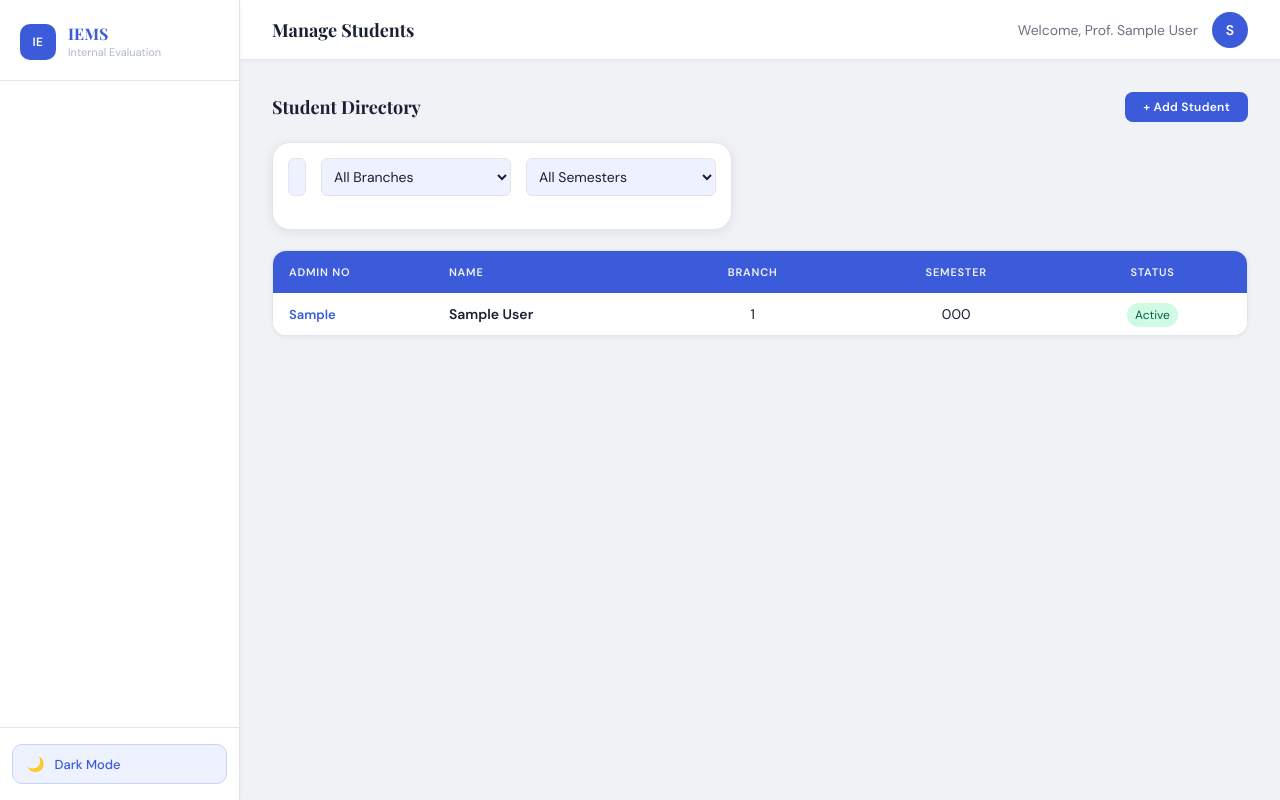
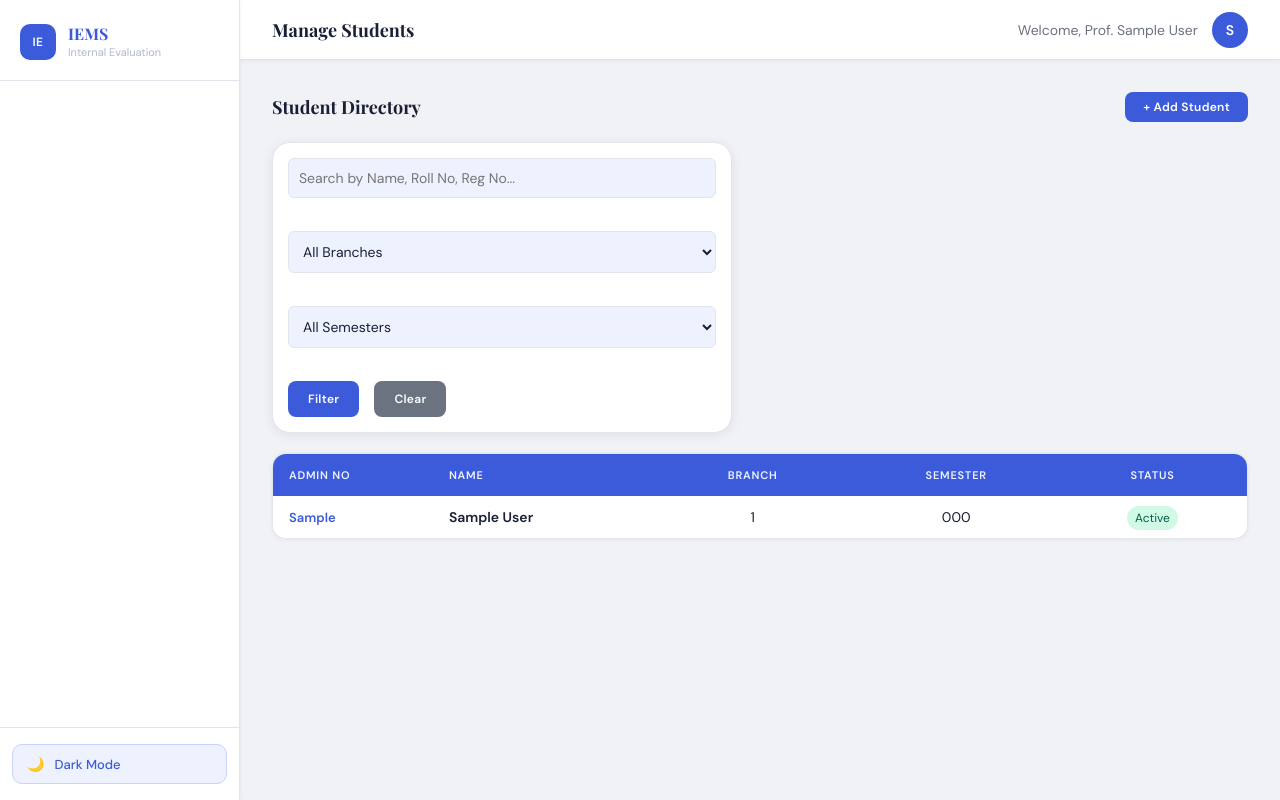
Before and after one commit to alanaj77/College-Internal-Evaluation-System, a Flask app: page /admin/students in a window 1280 px wide. Run offline with Flask 3, Linux system fonts and the light colour scheme; the visitor is signed in with stand-in values (Sample User, id 1); tables that the repository leaves empty or names only in its code hold one stand-in row (values such as "Sample post"); data that the repository does not hold is empty.

Commit message:
Update: Add all semesters and branch filtering

```diff
--- a/app/templates/admin/manage_students.html
+++ b/app/templates/admin/manage_students.html
@@ -23,21 +23,34 @@
     <button class="action-btn" onclick="window.location.href='/admin/add_student'">+ Add Student</button>
 </div>
 
-<div class="card" style="margin-bottom: 20px; display: flex; gap: 15px; padding: 15px;">
-    <input type="text" id="search-input" placeholder="Search by Name, Roll No, Reg No..." style="flex: 1; padding: 8px; border-radius: 6px; border: 1px solid var(--border);" onkeyup="applyFilters()">
-    <select id="branch-filter" style="padding: 8px; border-radius: 6px; border: 1px solid var(--border);" onchange="applyFilters()">
+<div class="card" style="margin-bottom: 20px; display: flex; flex-wrap: wrap; gap: 15px; padding: 15px; align-items: center;">
+
+    <input type="text" id="search-input" placeholder="Search by Name, Roll No, Reg No..."
+           style="flex: 1; min-width: 250px; padding: 10px; border-radius: 6px; border: 1px solid var(--border);">
+
+    <select id="branch-filter" style="padding: 10px; border-radius: 6px; border: 1px solid var(--border); min-width: 150px;">
         <option value="">All Branches</option>
         <option value="CSE">CSE</option>
         <option value="ECE">ECE</option>
-        <option value="MECH">MECH</option>
+        <option value="ME">ME</option>
+        <option value="EEE">EEE</option>
+        <option value="CE">CE</option>
     </select>
-    <select id="sem-filter" style="padding: 8px; border-radius: 6px; border: 1px solid var(--border);" onchange="applyFilters()">
+
+    <select id="sem-filter" style="padding: 10px; border-radius: 6px; border: 1px solid var(--border); min-width: 150px;">
         <option value="">All Semesters</option>
         <option value="1">Semester 1</option>
         <option value="2">Semester 2</option>
         <option value="3">Semester 3</option>
         <option value="4">Semester 4</option>
+        <option value="5">Semester 5</option>
+        <option value="6">Semester 6</option>
+        <option value="7">Semester 7</option>
+        <option value="8">Semester 8</option>
     </select>
+
+    <button type="button" class="action-btn" onclick="applyFilters()" style="padding: 10px 20px;">Filter</button>
+    <button type="button" class="action-btn" onclick="clearFilters()" style="padding: 10px 20px; background: var(--text-secondary); border-color: var(--text-secondary);">Clear</button>
 </div>
 
 <div class="table-container">
```
